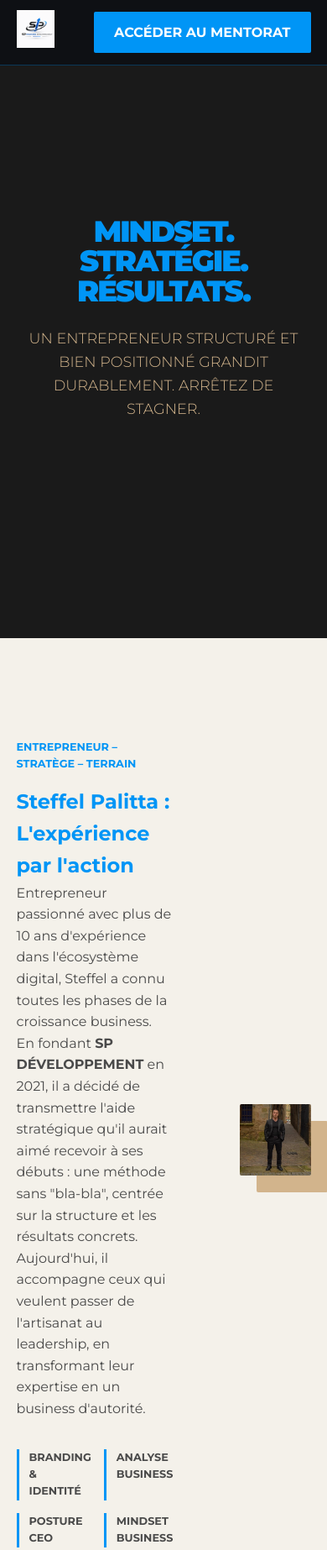
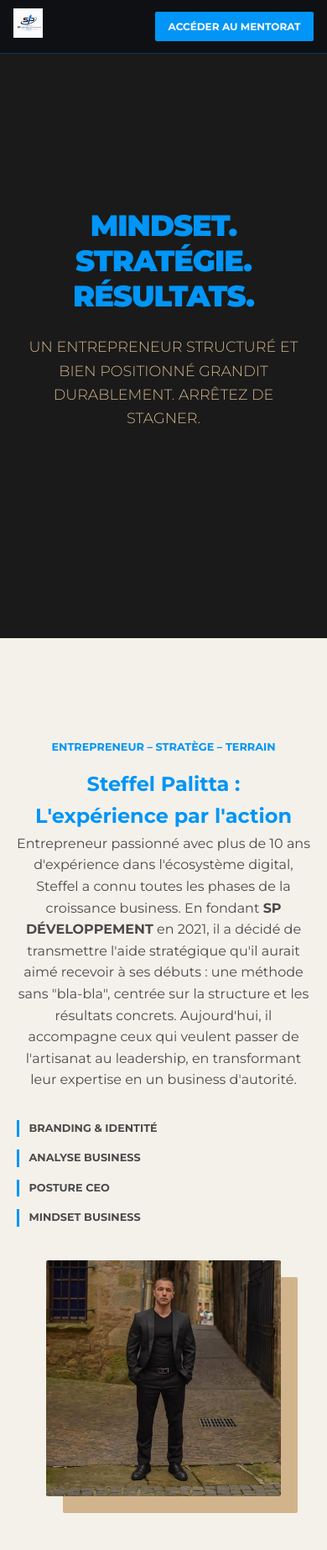
Before and after one commit to Mtcoaching2020/sb-developpement, a plain HTML site: page index.html in a window 390 px wide. Shown: the top 1846 px of the page at 84% size. Drawn offline with Linux system fonts and the light colour scheme.

Commit message:
Ajout du mode mobile responsive

```diff
--- a/css/style.css
+++ b/css/style.css
@@ -232,3 +232,63 @@ footer a:hover {
     box-shadow: 0 0 10px rgba(0, 149, 246, 0.5);
     transition: width 0.1s ease-out;
 }
+/* --- CONFIGURATION MOBILE (SMARTPHONE) --- */
+@media (max-width: 768px) {
+
+    /* 1. On ajuste le Header pour que le bouton ne mange pas tout */
+    header {
+        padding: 10px 4%;
+    }
+    .logo-container img {
+        height: 35px; /* On réduit un peu le logo */
+    }
+    .nav-btn {
+        padding: 8px 16px;
+        font-size: 0.75rem; /* Bouton plus petit pour laisser de la place */
+    }
+
+    /* 2. On répare le titre qui s'écrase */
+    .hero h1 {
+        font-size: 2.2rem !important; /* Taille fixe pour mobile */
+        line-height: 1.2; /* On redonne de l'air entre les lignes */
+        letter-spacing: -1px;
+    }
+
+    /* 3. BIO : On empile au lieu de mettre côte à côte */
+    .container-bio {
+        flex-direction: column; /* Le texte en haut, l'image en bas */
+        gap: 40px;
+        text-align: center;
+    }
+
+    .bio-text {
+        order: 1; /* Le texte apparaît en premier */
+    }
+
+    .bio-img {
+        order: 2; /* L'image passe dessous */
+        width: 80%; /* Elle prend plus de place qu'actuellement */
+        margin: 0 auto;
+    }
+
+    .skills {
+        grid-template-columns: 1fr; /* Une seule colonne de compétences */
+        text-align: left;
+    }
+
+    /* 4. STATS : On les met en colonne */
+    .stats-bar {
+        flex-direction: column;
+        padding: 60px 5%;
+    }
+
+    /* 5. OFFRES : On ajuste la grille */
+    .grid-offres {
+        grid-template-columns: 1fr; /* Une seule carte par ligne */
+        gap: 20px;
+    }
+
+    .card-offre {
+        padding: 40px 25px; /* Un peu moins de vide interne */
+    }
+}
```
